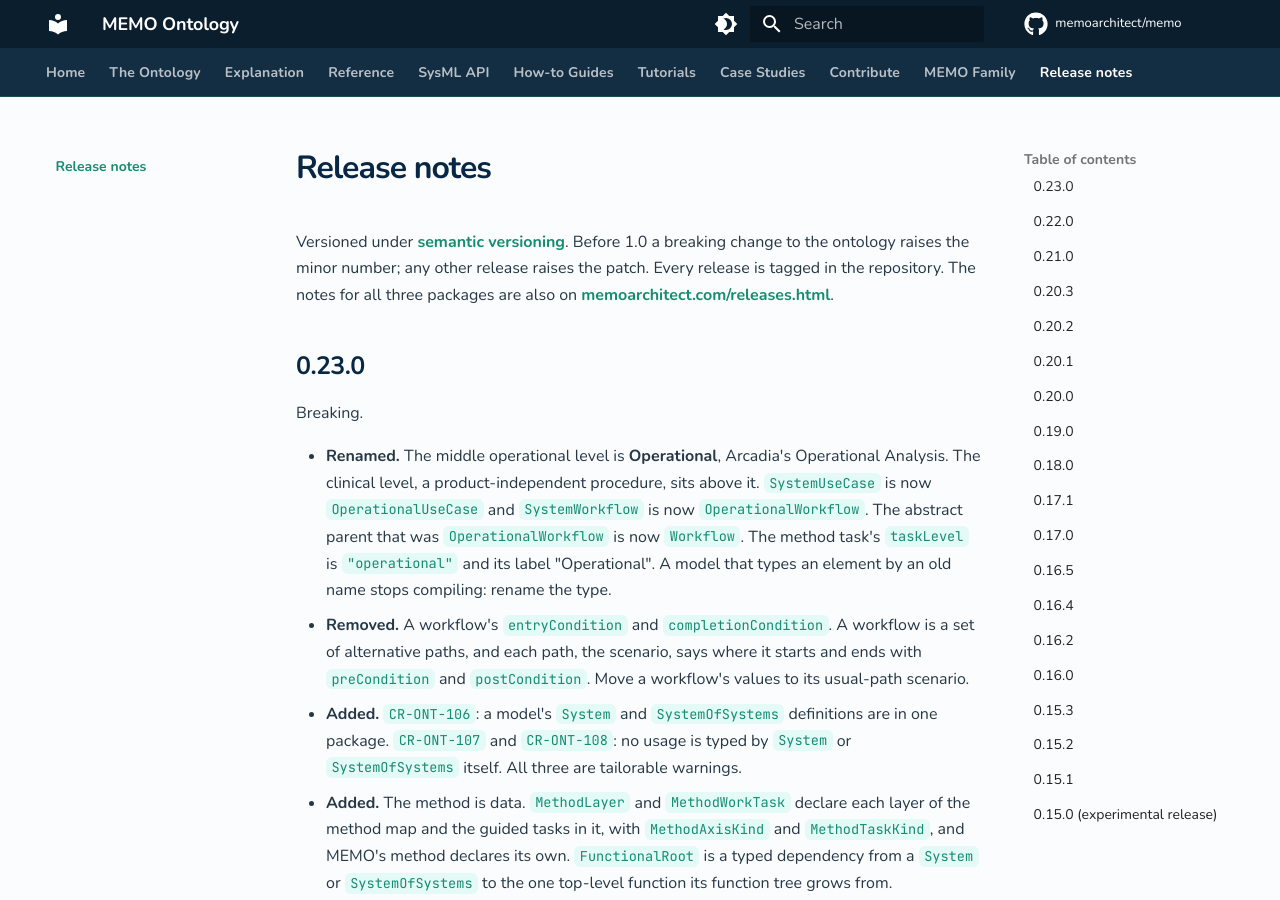
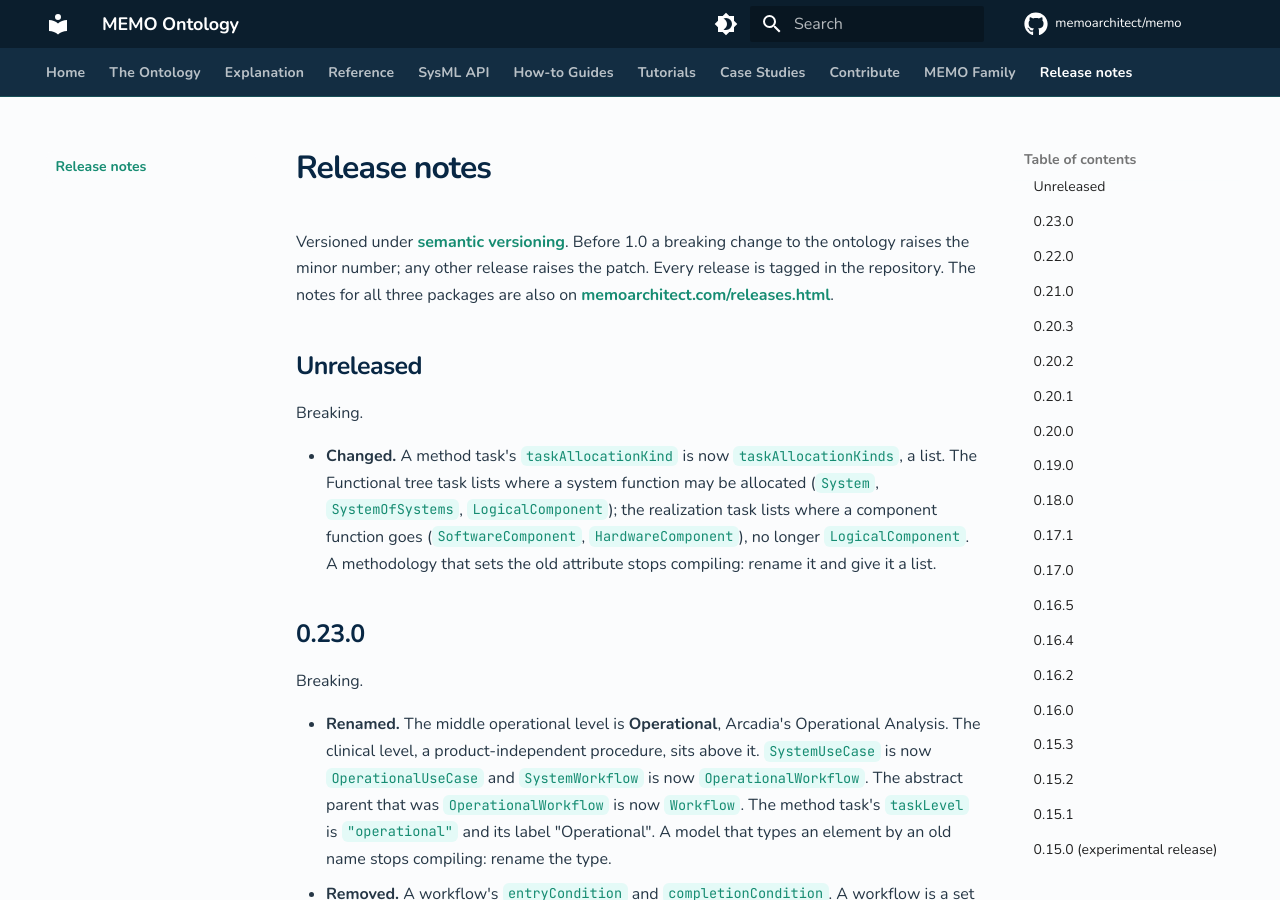
Before and after one commit to memoarchitect/memo, an MkDocs documentation site: the page built from docs/release-notes.md, in a window 1280 px wide and 900 px high. Built offline with MkDocs 1.6.1 and Material for MkDocs 9.7.7, drawn with Linux system fonts in a browser that asks for light colours; comment, search, counter and statistics services are not loaded.

Commit message:
Allocation kinds are a list on the method's tasks
taskAllocationKind becomes taskAllocationKinds. The Functional tree task
lists where a system function may be allocated (System, SystemOfSystems,
LogicalComponent); the realization task lists where a component function
goes (SoftwareComponent, HardwareComponent). Breaking for a methodology
that sets the old attribute.

Co-Authored-By: Claude Opus 5.5 <noreply@anthropic.com>

```diff
--- a/docs/release-notes.md
+++ b/docs/release-notes.md
@@ -1,6 +1,12 @@
 # Release notes
 
 Versioned under [semantic versioning](https://semver.org/). Before 1.0 a breaking change to the ontology raises the minor number; any other release raises the patch. Every release is tagged in the repository. The notes for all three packages are also on [memoarchitect.com/releases.html](https://memoarchitect.com/releases.html).
+
+## Unreleased
+
+Breaking.
+
+- **Changed.** A method task's `taskAllocationKind` is now `taskAllocationKinds`, a list. The Functional tree task lists where a system function may be allocated (`System`, `SystemOfSystems`, `LogicalComponent`); the realization task lists where a component function goes (`SoftwareComponent`, `HardwareComponent`), no longer `LogicalComponent`. A methodology that sets the old attribute stops compiling: rename it and give it a list.
 
 ## 0.23.0
 
```
Also changed, not shown: docs/sysml-api/architecture/functional/functions/memo_functions.md (+3 -3 lines), docs/sysml-api/methodology/profiles/memo_profiles.md (+7 -6 lines), docs/sysml-api/methodology/workflow/memo_workflow.md (+3 -1 lines), 3 other files.
